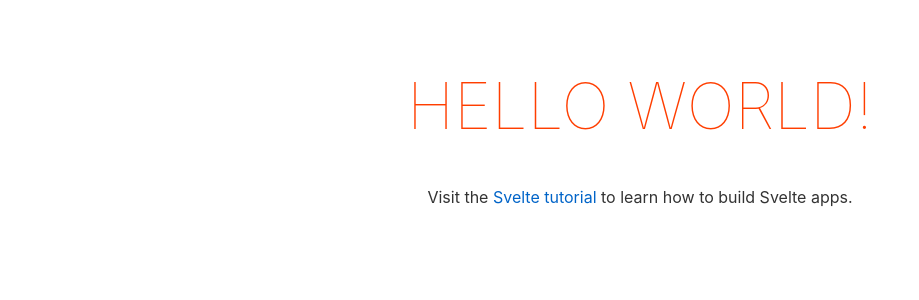
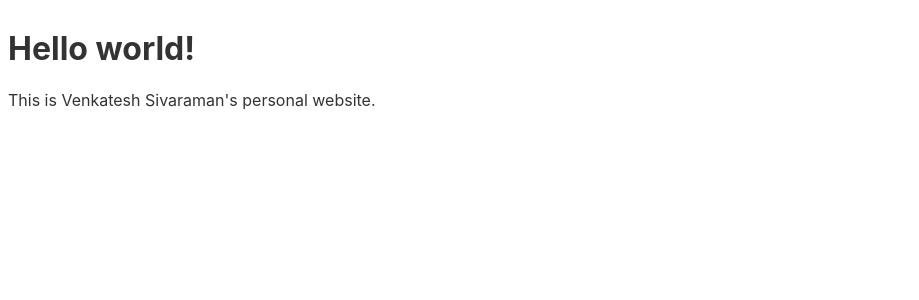
Before and after one commit to venkatesh-sivaraman/venkatesh-sivaraman.github.io, a Svelte app: page / in a window 1280 px wide. Shown: the top 300 px of the page, without its empty margins (0-919 px from the left). Built offline with nearby package versions, Linux system fonts and the light colour scheme.

Commit message:
Update github action branch name; test svelte app

```diff
--- a/src/App.svelte
+++ b/src/App.svelte
@@ -1,30 +1,11 @@
 <script>
-	export let name;
+  export let name;
 </script>
 
 <main>
-	<h1>Hello {name}!</h1>
-	<p>Visit the <a href="https://svelte.dev/tutorial">Svelte tutorial</a> to learn how to build Svelte apps.</p>
+  <h1>Hello {name}!</h1>
+  <p>This is Venkatesh Sivaraman's personal website.</p>
 </main>
 
 <style>
-	main {
-		text-align: center;
-		padding: 1em;
-		max-width: 240px;
-		margin: 0 auto;
-	}
-
-	h1 {
-		color: #ff3e00;
-		text-transform: uppercase;
-		font-size: 4em;
-		font-weight: 100;
-	}
-
-	@media (min-width: 640px) {
-		main {
-			max-width: none;
-		}
-	}
 </style>
```
